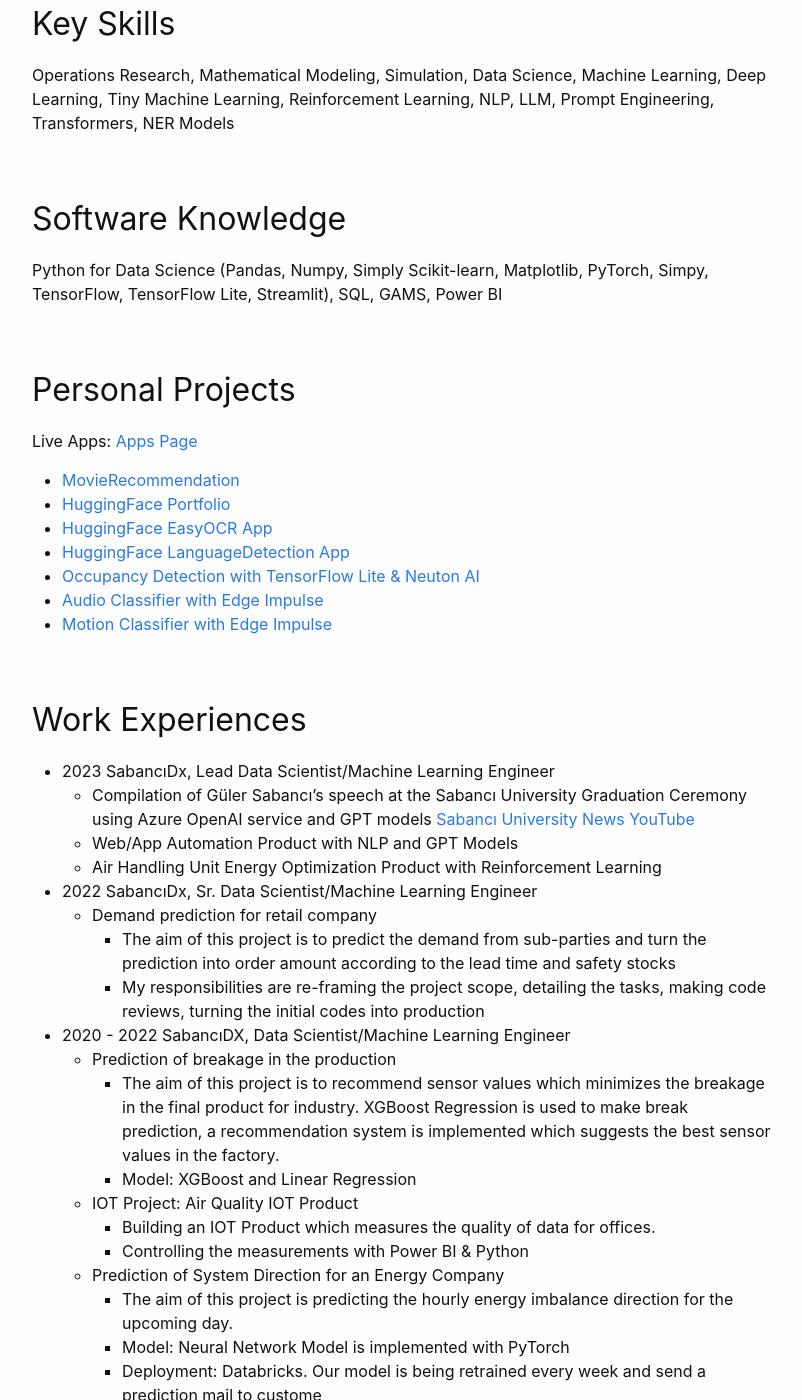
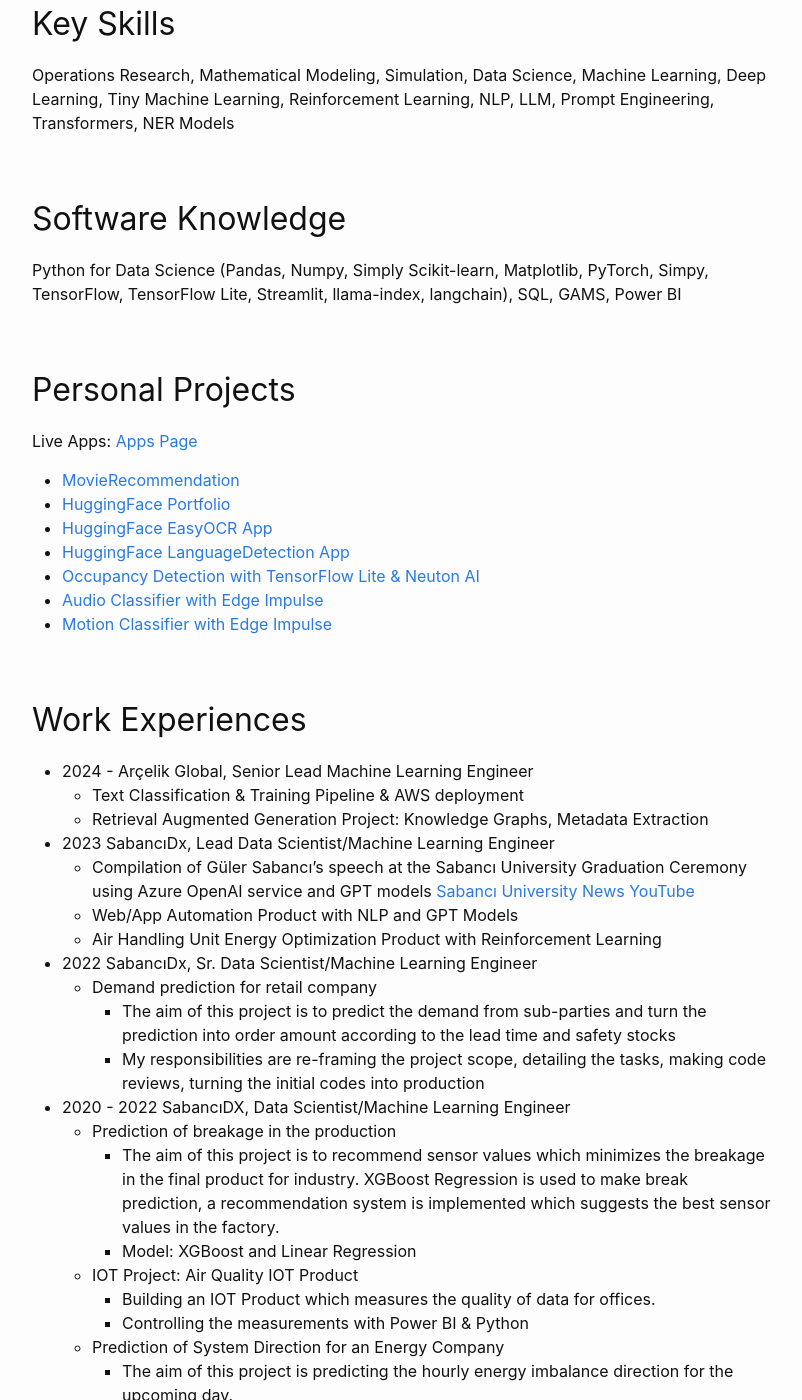
Before and after one commit to pelinbalci/pelinbalci.github.io, a Jekyll site: the page built from CV.md, in a window 1280 px wide and 1400 px high, scrolled down 1296 px. Shown: the whole window, without its empty margins (238-1040 px from the left). Built offline with Jekyll 4.4.1, drawn with Linux system fonts in a browser that asks for light colours.

Commit message:
cv update

```diff
--- a/CV.md
+++ b/CV.md
@@ -40,8 +40,8 @@
 Tiny Machine Learning, Reinforcement Learning, NLP, LLM, Prompt Engineering, Transformers, NER Models
 
 ## Software Knowledge
-Python for Data Science (Pandas, Numpy, Simply Scikit-learn, Matplotlib, PyTorch, Simpy, TensorFlow, TensorFlow Lite, Streamlit),
-SQL, GAMS, Power BI
+Python for Data Science (Pandas, Numpy, Simply Scikit-learn, Matplotlib, PyTorch, Simpy, TensorFlow, TensorFlow Lite,
+Streamlit, llama-index, langchain), SQL, GAMS, Power BI
 
 ## Personal Projects
 Live Apps: [Apps Page](https://pelinbalci.com/apps/)
@@ -55,6 +55,9 @@
 - [Motion Classifier with Edge Impulse](https://pelinbalci.com/tinyml/2022/01/01/Motion-Classifier.html)
 
 ## Work Experiences
+- 2024 -  Arçelik Global, Senior Lead Machine Learning Engineer
+    - Text Classification & Training Pipeline & AWS deployment
+    - Retrieval Augmented Generation Project: Knowledge Graphs, Metadata Extraction
 
 - 2023 SabancıDx, Lead Data Scientist/Machine Learning Engineer
     - Compilation of Güler Sabancı's speech at the Sabancı University Graduation Ceremony using Azure OpenAI service and GPT models
```
